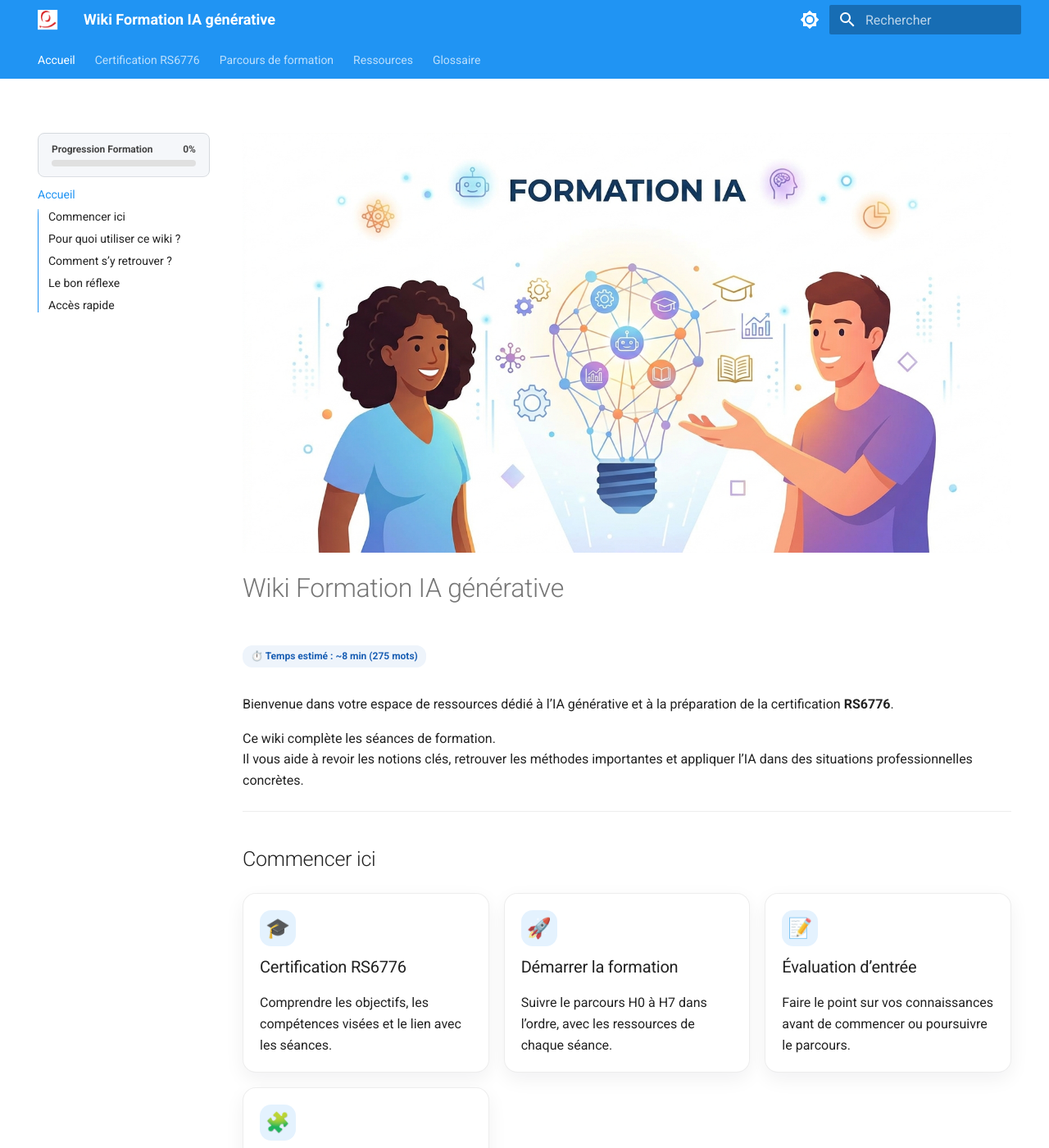
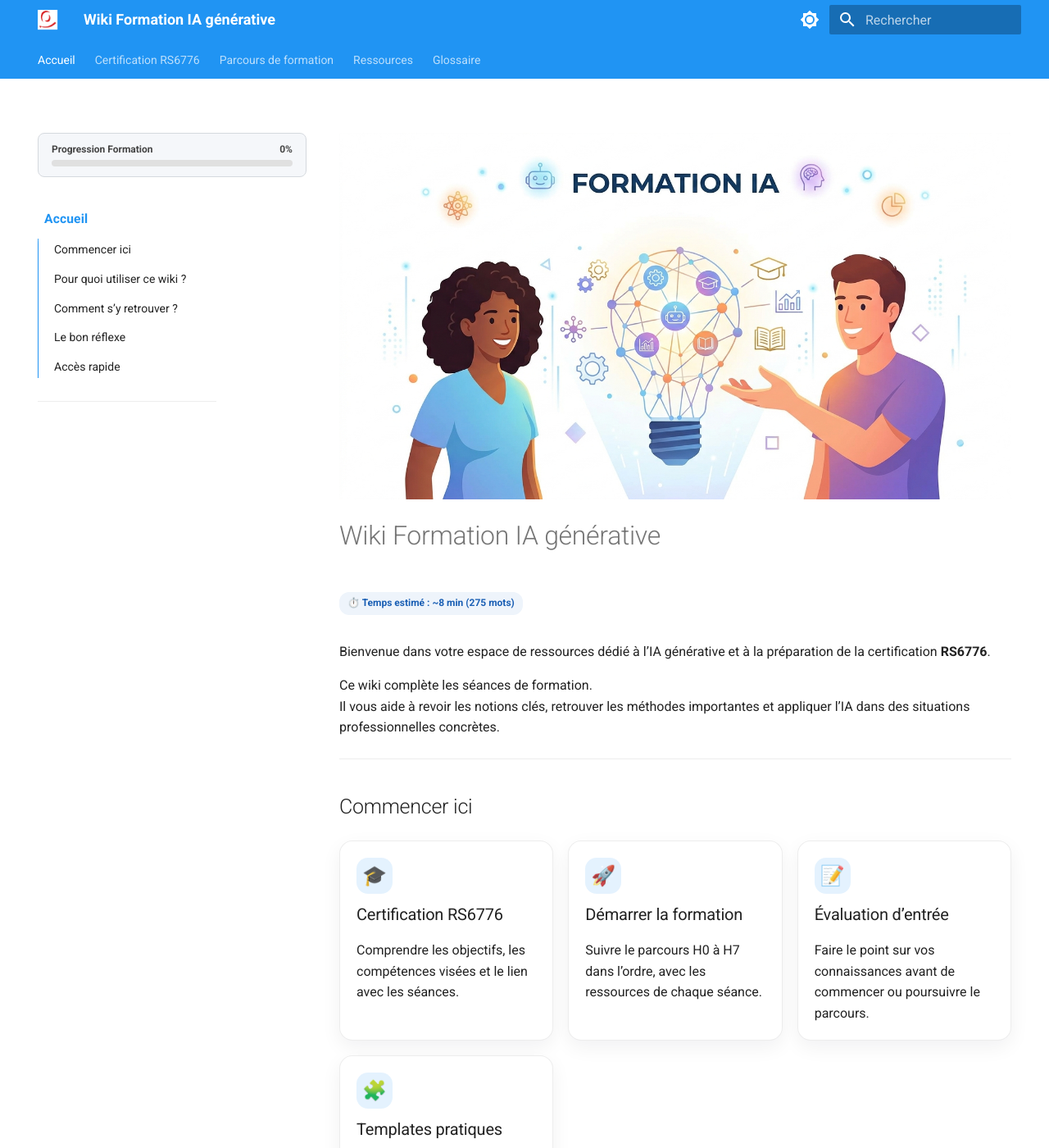
Before and after one commit to pierre-l-hue/wiki-formation-ia, an MkDocs documentation site: the page built from docs/index.md, in a window 1280 px wide and 1400 px high. Shown: the whole window at 82% size. Built offline with MkDocs 1.6.1 and Material for MkDocs 9.7.7, drawn with Linux system fonts in a browser that asks for light colours.

Commit message:
Update extra.css

```diff
--- a/docs/stylesheets/extra.css
+++ b/docs/stylesheets/extra.css
@@ -345,3 +345,49 @@
 .prompt-generator .wiki-button.primary:active {
   color: var(--md-primary-bg-color) !important;
 }
+/* =========================
+   Navigation latérale
+   ========================= */
+
+@media screen and (min-width: 76.25em) {
+
+  .md-sidebar--primary {
+    width: 18rem;
+  }
+
+  .md-sidebar__inner {
+    padding-top: 0.6rem;
+  }
+
+  .md-nav--primary .md-nav__item {
+    margin: 0.18rem 0;
+  }
+
+  .md-nav--primary > .md-nav__list > .md-nav__item {
+    margin: 0.65rem 0 0.85rem;
+    padding-bottom: 0.55rem;
+    border-bottom: 1px solid var(--md-default-fg-color--lightest);
+  }
+
+  .md-nav--primary > .md-nav__list > .md-nav__item > .md-nav__link {
+    font-weight: 700;
+    font-size: 0.78rem;
+    letter-spacing: 0.01em;
+  }
+
+  .md-nav--primary .md-nav__item .md-nav {
+    margin-top: 0.35rem;
+    padding-left: 0.35rem;
+  }
+
+  .md-nav--primary .md-nav__item .md-nav__link {
+    padding-top: 0.22rem;
+    padding-bottom: 0.22rem;
+    border-radius: 8px;
+  }
+
+  .md-nav__link--active {
+    background: rgba(33, 150, 243, 0.08);
+    padding-left: 0.4rem;
+  }
+}
```
